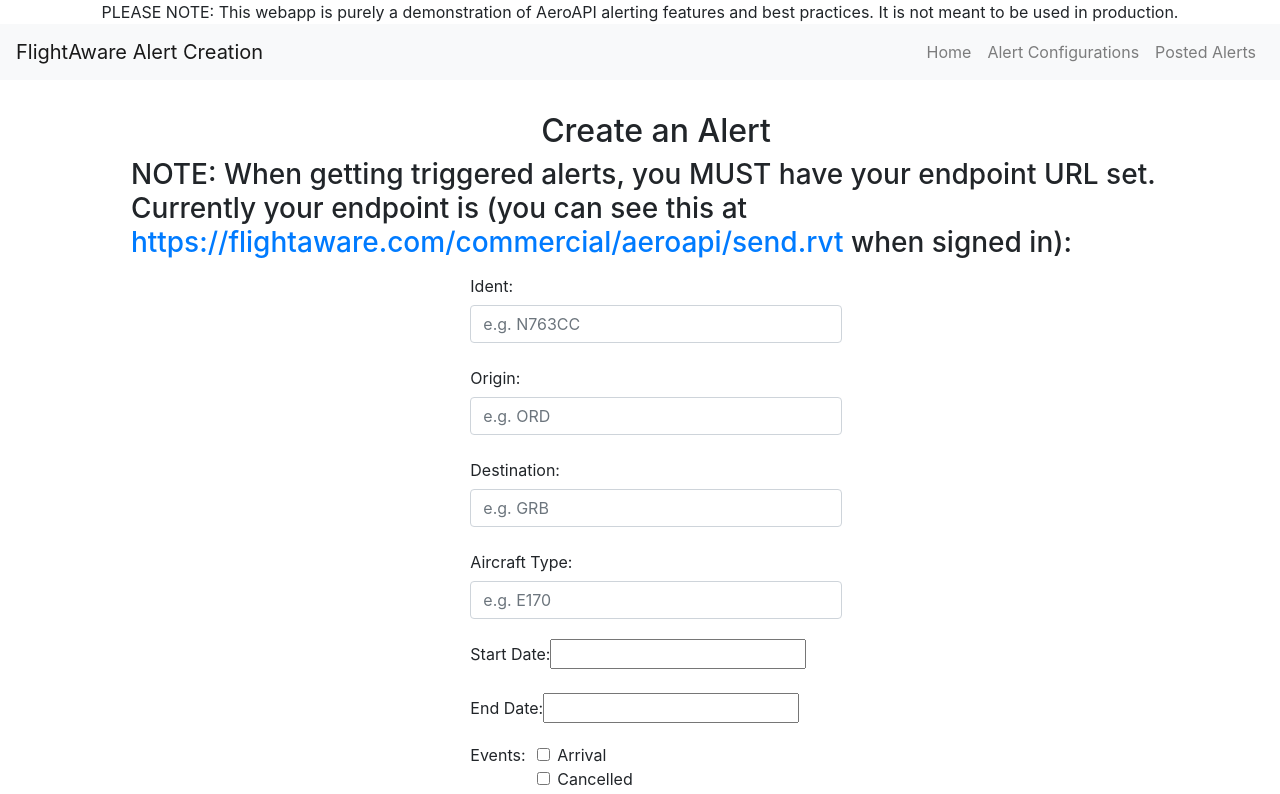
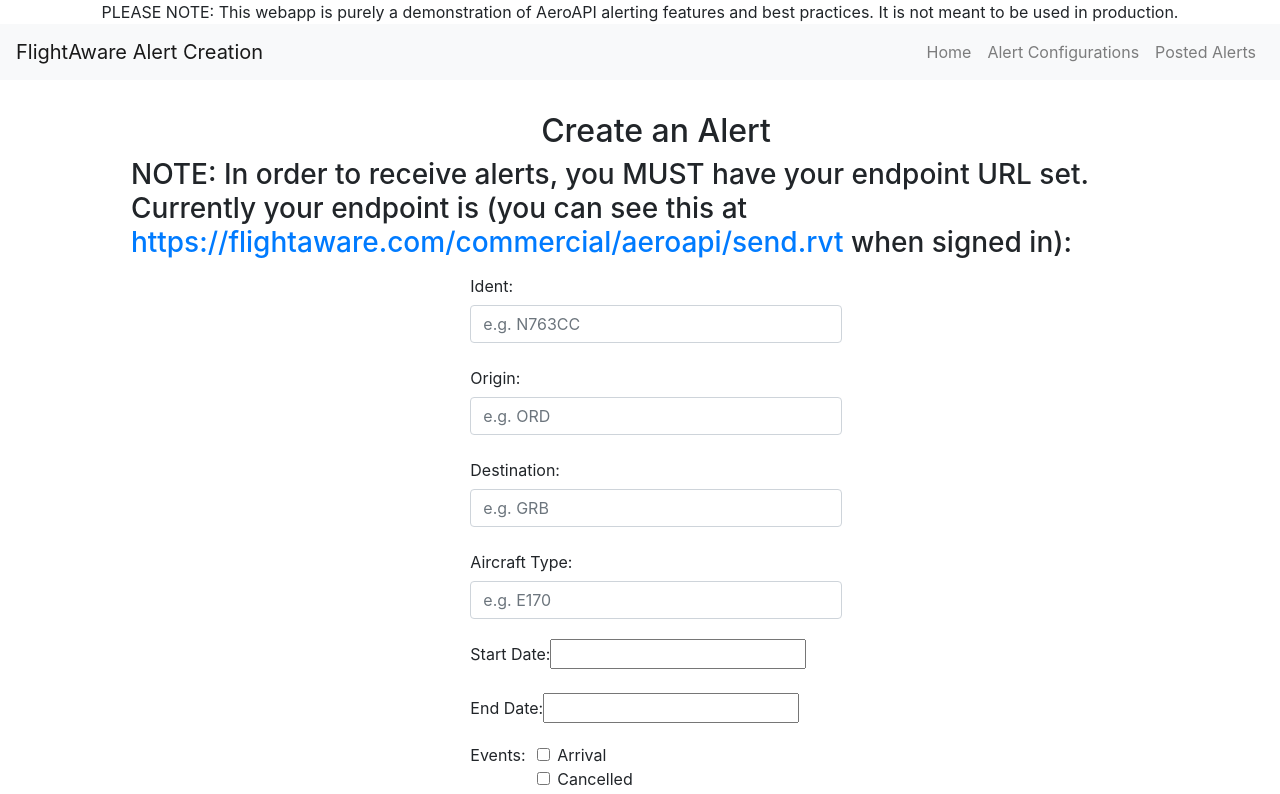
Before and after one commit to flightaware/alerts_frontend, a React (Create React App) app in the folder client/: page / in a window 1280 px wide. Shown: the top 794 px of the page. Built offline with nearby package versions, Linux system fonts and the light colour scheme; no server answers; the HTML template or start-up script is replaced by a standard one.

Commit message:
Update client/src/components/CreateAlert.js
Endpoint note change

Co-authored-by: maryryang2 <40969804+maryryang2@users.noreply.github.com>

```diff
--- a/client/src/components/CreateAlert.js
+++ b/client/src/components/CreateAlert.js
@@ -200,7 +200,7 @@
                 <Container className="mt-3 d-flex justify-content-center align-items-center flex-column">
                     <h2>Create an Alert</h2>
                     <h3>
-                        NOTE: When getting triggered alerts, you MUST have your endpoint URL set.
+                        NOTE: In order to receive alerts, you MUST have your endpoint URL set.
                         Currently your endpoint is (you can see this at <a
                         href="https://flightaware.com/commercial/aeroapi/send.rvt">https://flightaware.com/commercial/aeroapi/send.rvt</a> when
                         signed in): {this.state.endpoint}
```
